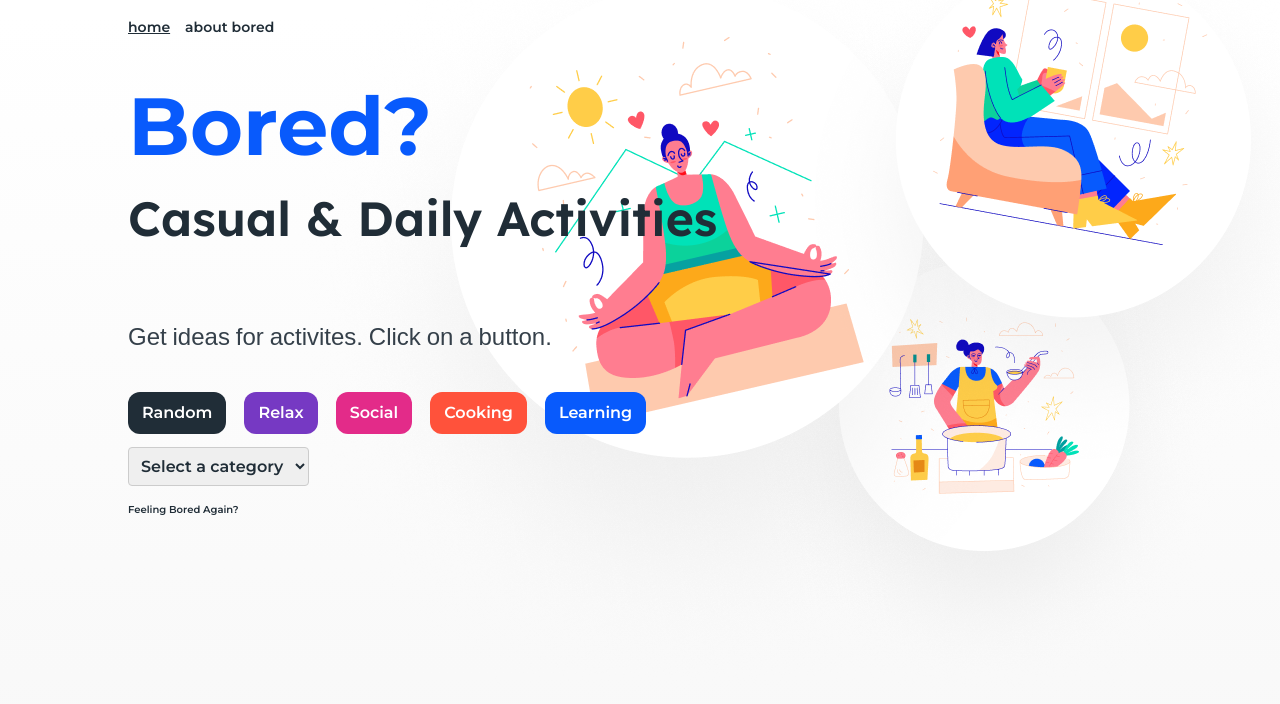
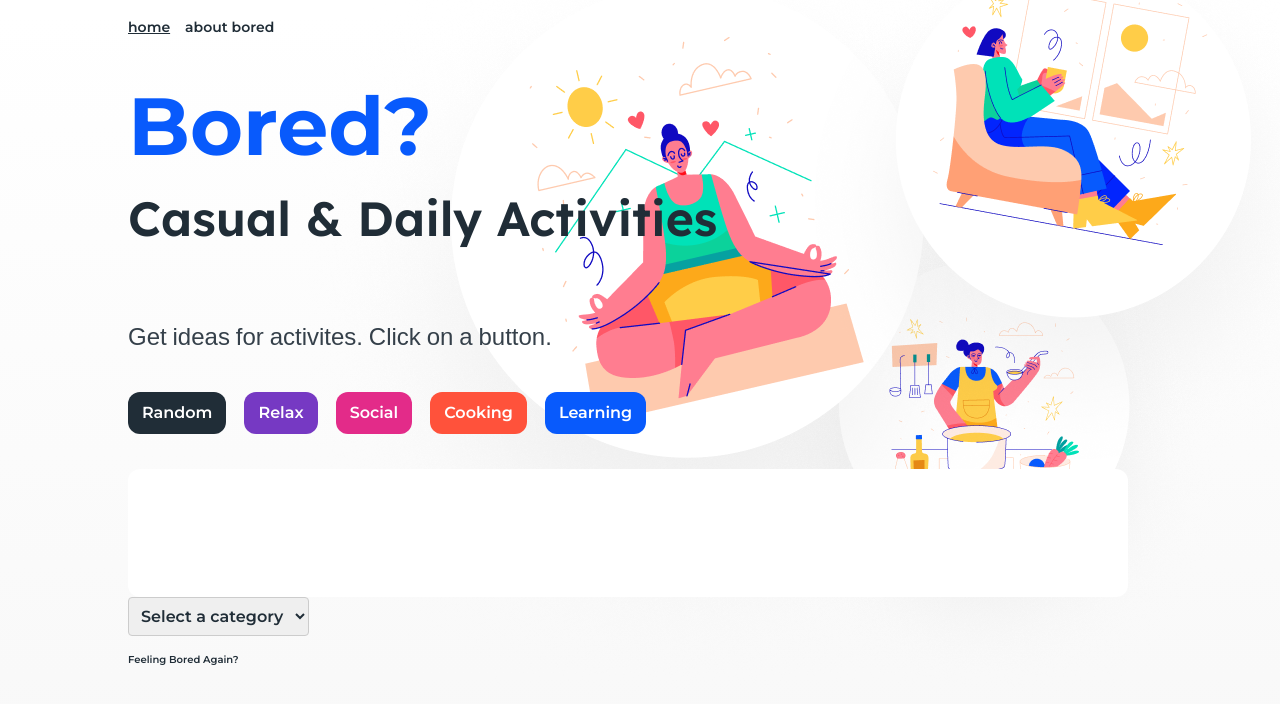
Before and after one commit to masiehdon/Bored, a React (Vite) app: page / in a window 1280 px wide. Shown: the top 704 px of the page. Built offline with nearby package versions, Linux system fonts and the light colour scheme; no server answers.

Commit message:
Add activity component for displaying content

```diff
--- a/src/App.css
+++ b/src/App.css
@@ -62,3 +62,17 @@ button.activity {
 	/* border: 2px solid orange; */
 	display: block;
 }
+
+h3 {
+	font-family: var(--font-primary);
+	font-size: 22px;
+}
+
+.activity-content {
+	/* border: 2px solid red; */
+	max-width: 1000px;
+	background-color: var(--color-button);
+	border-radius: 12px;
+	margin-top: 22px;
+	padding: 64px;
+}
--- /dev/null
+++ b/src/components/Activity.jsx
@@ -0,0 +1,13 @@
+function Activity(suggestion) {
+	console.log({ suggestion });
+	const { activity, participants, price } = suggestion;
+	console.log(activity, participants, price);
+
+	return (
+		<div className="activity-content">
+			<h3>{activity}</h3>
+		</div>
+		)
+}
+
+export default Activity;
--- a/src/components/Home.jsx
+++ b/src/components/Home.jsx
@@ -1,12 +1,54 @@
-import { useState } from 'react';
+import { useEffect, useState } from 'react';
 import Button from './Button';
 import '../App.css'
 import DropDown from './DropDown';
+import Activity from './Activity';
 
 function Home() {
 	const [activities, setActivities] = useState([]);
 	const [category, setCategory] = useState([]);
 	const [isClicked, setIsClicked] = useState(false);
+
+	const [suggestion, setSuggestion] = useState(null);
+	const categorySuggestion = "music"; // relaxation
+
+	useEffect(() => {
+		console.log("enter useEffect");
+		let subscribed = true;
+
+		const getActivity = (categorySuggestion) => {
+			const apiLink = `https://www.boredapi.com/api/activity?type=${categorySuggestion}`;
+			fetch(apiLink)
+				.then((response) => {
+					// console.log({ response })
+					return response.json();
+				})
+				.then((jsonData) => {
+					// console.log({ jsonData });
+					setSuggestion(jsonData);
+				})
+				.catch((error) => {
+					console.log("Error fetching", error)
+				})
+		};
+
+		if (subscribed) {
+			if (categorySuggestion === undefined) {
+				console.log("undefined, no fetching")
+			} else {
+				getActivity(categorySuggestion)
+			}
+		}
+
+		return () => {
+			subscribed = false;
+			console.log({subscribed})
+		}
+	}, [categorySuggestion]);
+
+	if (suggestion) {
+		console.log("Now data is loaded", { suggestion })
+	}
 
 	async function fetchActivities(selectedCategory) {
 		try {
@@ -23,14 +65,11 @@ function Home() {
 			console.error("Error fetching activities:", error);
 		}
 	}
-  // useEffect(() => {
-  //   fetchActivities();
-  // }, [])
 
 	function handleButtonClick() {
-    fetchActivities(category)
+		// fetchActivities(category)
 		setIsClicked(true)
-    console.log(category)
+		console.log({ category })
 	}
 
 	return (
@@ -47,6 +86,9 @@ function Home() {
 			<button className="activity learning">Learning</button>
 			<br></br>
 			<br></br>
+
+			<Activity {...suggestion} />
+
 
 			<DropDown
 				onSetCategory={setCategory}
```
Lines whose indentation alone changed are shown as unchanged.
